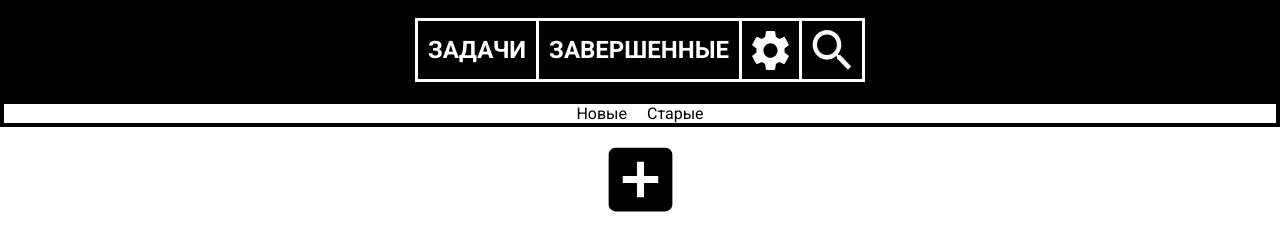
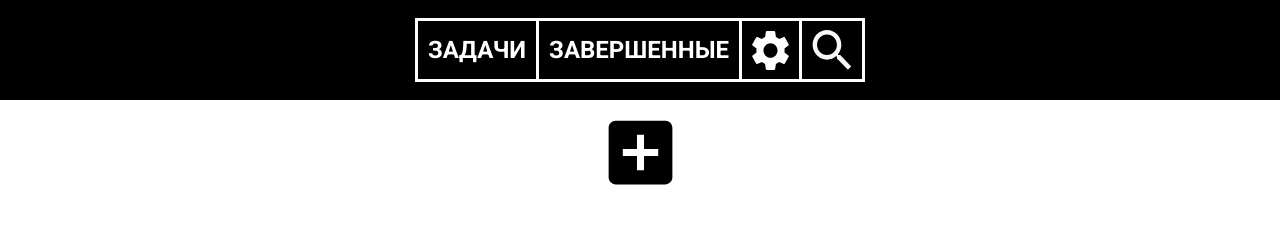
Before and after one commit to abczxd01/open-free-todolist-no-sms-no-rigestred, a website built with webpack: page src/index.html in a window 1280 px wide. Built offline with nearby package versions, Linux system fonts and the light colour scheme; files whose address does not match are found by name.

Commit message:
Filters section is deleted

```diff
--- a/src/base-style/style.scss
+++ b/src/base-style/style.scss
@@ -59,23 +59,6 @@ body {
   }
 }
 
-.filters {
-  max-width: 1440px;
-  margin: 0 auto;
-  border: 4px solid;
-  text-align: center;
-  display: flex;
-  justify-content: center;
-  p {
-    margin: 0 10px;
-    color: #000;
-    cursor: pointer;
-    &:hover {
-      font-weight: bold;
-    }
-  }
-}
-
 .wrapper {
   margin-top: 20px;
   display: flex;
--- a/src/index.html
+++ b/src/index.html
@@ -23,10 +23,6 @@
       </div>
     </div>
 
-    <div class="filters">
-      <p>Новые</p>
-      <p>Старые</p>
-    </div>
     <div class="wrapper">
       <div class="create-task-button">
         <button>
```
